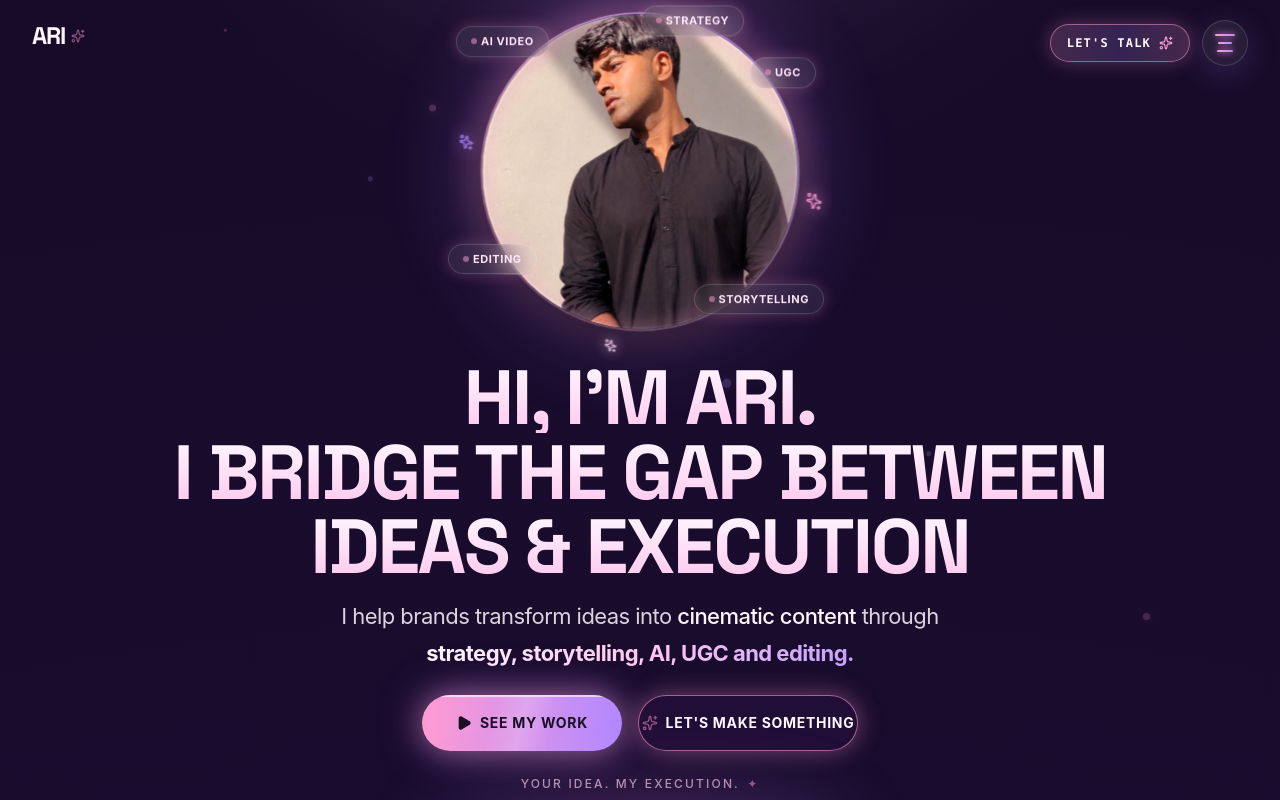
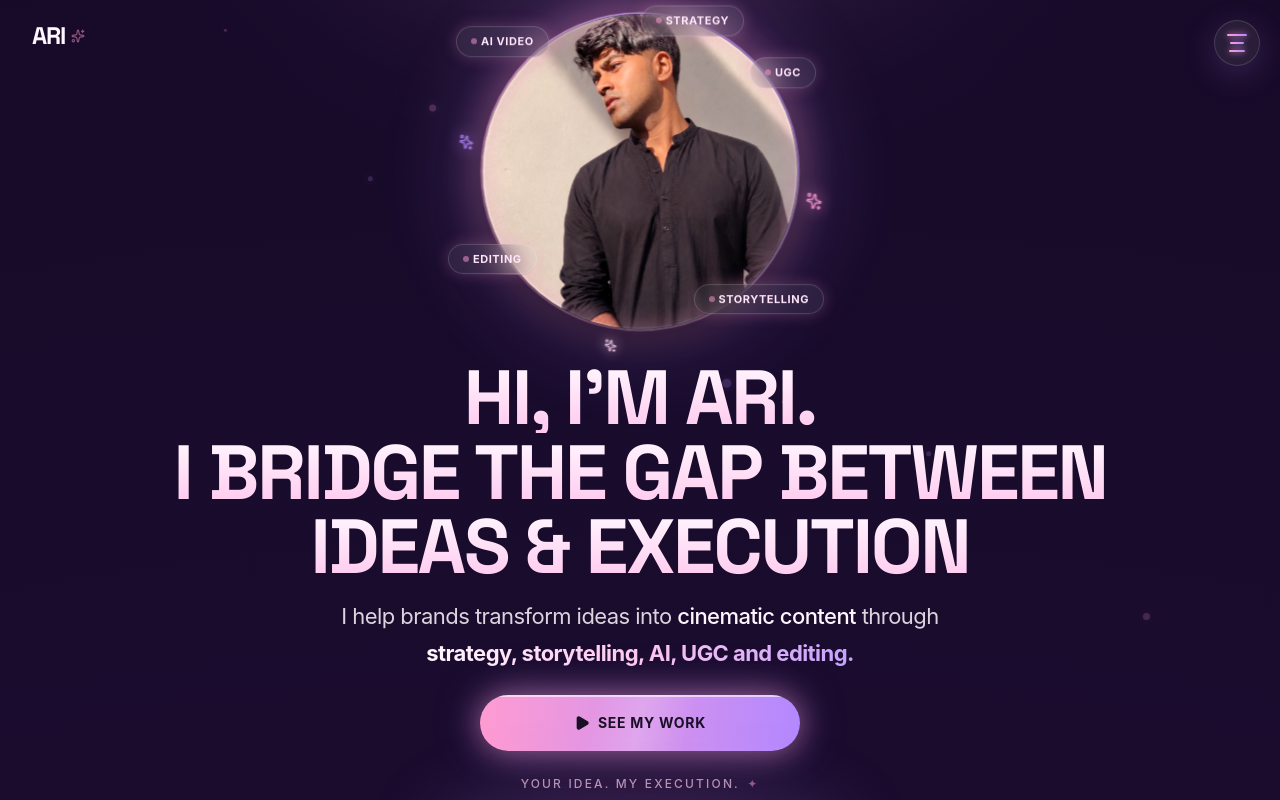
Before and after one commit to evanbose7/ARIIMAKESFILMS, a React (Vite) app: page / in a window 1280 px wide. Shown: the top 800 px of the page. Built offline with nearby package versions, Linux system fonts and the light colour scheme.

Commit message:
Remove Lets Make Something modal popup functionality per user request and set direct Instagram link

```diff
--- a/src/App.tsx
+++ b/src/App.tsx
@@ -11,12 +11,10 @@ import { PartnershipSection } from './components/PartnershipSection';
 import { PortfolioSection } from './components/PortfolioSection';
 import { AboutSection } from './components/AboutSection';
 import { FinalManifestoSection } from './components/SignaturePhilosophySection';
-import { WorkWithMeModal } from './components/WorkWithMeModal';
 import { ShowreelModal } from './components/ShowreelModal';
 
 export function App() {
   const [isDrawerOpen, setIsDrawerOpen] = useState(false);
-  const [isWorkModalOpen, setIsWorkModalOpen] = useState(false);
   const [isShowreelModalOpen, setIsShowreelModalOpen] = useState(false);
   const [activeReelTitle, setActiveReelTitle] = useState('ARI CINEMATIC REEL 2026');
 
@@ -36,8 +34,6 @@ export function App() {
       lerp: isMobile ? 0.09 : 0.06,
     });
 
-    (window as any).lenis = lenis;
-
     let animationFrameId: number;
 
     function raf(time: number) {
@@ -50,7 +46,6 @@ export function App() {
     return () => {
       cancelAnimationFrame(animationFrameId);
       lenis.destroy();
-      delete (window as any).lenis;
     };
   }, []);
 
@@ -85,7 +80,6 @@ export function App() {
       {/* Top Left ARI Logo & Top Right Circular Glass Menu Trigger */}
       <Navbar
         onOpenMenuDrawer={() => setIsDrawerOpen(true)}
-        onWorkWithMeClick={() => setIsWorkModalOpen(true)}
       />
 
       {/* Luxury Right-Side Floating Navigation Drawer */}
@@ -93,7 +87,6 @@ export function App() {
         isOpen={isDrawerOpen}
         onClose={() => setIsDrawerOpen(false)}
         onSelectPortfolioLink={handleSelectPortfolioLink}
-        onWorkWithMeClick={() => setIsWorkModalOpen(true)}
       />
 
       {/* Main Content: Hero, Emotional Gap (Think About It), Portfolio, Difference, Constellation, etc. */}
@@ -101,33 +94,20 @@ export function App() {
         <HeroSection
           scrollYProgress={scrollYProgress}
           onSeeMyWorkClick={handleScrollToPortfolio}
-          onWorkWithMeClick={() => setIsWorkModalOpen(true)}
         />
 
         <EmotionalGapSection
           scrollYProgress={scrollYProgress}
         />
 
-        <PortfolioSection
-          onOpenWorkModal={() => setIsWorkModalOpen(true)}
-        />
+        <PortfolioSection />
 
         <PartnershipSection />
 
-        <AboutSection
-          onWorkWithMeClick={() => setIsWorkModalOpen(true)}
-        />
+        <AboutSection />
 
-        <FinalManifestoSection
-          onWorkWithMeClick={() => setIsWorkModalOpen(true)}
-        />
+        <FinalManifestoSection />
       </main>
-
-      {/* Interactive Work Inquiry Modal */}
-      <WorkWithMeModal
-        isOpen={isWorkModalOpen}
-        onClose={() => setIsWorkModalOpen(false)}
-      />
 
       {/* Interactive Portfolio Showcase Modal */}
       <ShowreelModal
--- a/src/components/AboutSection.tsx
+++ b/src/components/AboutSection.tsx
@@ -5,7 +5,6 @@ import { ExperienceSection } from './ExperienceSection';
 
 interface AboutSectionProps {
   portraitSrc?: string;
-  onWorkWithMeClick?: () => void;
 }
 
 export const AboutSection: React.FC<AboutSectionProps> = ({
--- a/src/components/CtaButtons.tsx
+++ b/src/components/CtaButtons.tsx
@@ -1,47 +1,24 @@
 import React from 'react';
 import { MagneticButton } from './MagneticButton';
-import { Play, Sparkles } from 'lucide-react';
+import { Play } from 'lucide-react';
 
 interface CtaButtonsProps {
   onSeeMyWorkClick?: () => void;
-  onWorkWithMeClick?: () => void;
 }
 
 export const CtaButtons: React.FC<CtaButtonsProps> = ({
   onSeeMyWorkClick,
-  onWorkWithMeClick,
 }) => {
   return (
-    <div className="w-full flex flex-col sm:flex-row justify-center items-center gap-3 sm:gap-4 px-4 sm:px-6 my-2 sm:my-4 shrink-0 z-20">
-      {/* 1. SEE MY WORK */}
+    <div className="w-full flex justify-center items-center px-4 sm:px-6 my-2 sm:my-4 shrink-0 z-20">
       <MagneticButton
         onClick={onSeeMyWorkClick}
         ariaLabel="See Ari's Work"
-        className="w-full sm:w-auto min-w-[200px] max-w-[280px]"
+        className="w-full max-w-[280px] sm:max-w-[320px]"
       >
         <Play className="w-4 h-4 fill-current text-[#1A1026] transition-transform duration-300 group-hover:scale-110" />
         <span>SEE MY WORK</span>
       </MagneticButton>
-
-      {/* 2. LET'S MAKE SOMETHING (Contact Modal Trigger) */}
-      {onWorkWithMeClick && (
-        <button
-          type="button"
-          onClick={onWorkWithMeClick}
-          aria-label="Let's Make Something - Contact Ari"
-          className="
-            relative inline-flex items-center justify-center gap-2
-            min-h-[48px] sm:min-h-[56px] h-[56px] w-full sm:w-auto min-w-[220px] max-w-[280px] rounded-full
-            bg-[#241038]/85 text-[#FFF7FF] font-bold text-sm tracking-wider uppercase
-            border border-[#FF9BD2]/60 shadow-[0_0_25px_rgba(255,155,210,0.4)]
-            hover:shadow-[0_0_40px_rgba(255,155,210,0.65)] hover:border-[#FF9BD2] hover:bg-[#381654]/95
-            hover:scale-105 active:scale-95 transition-all duration-300 cursor-pointer select-none gpu-layer
-          "
-        >
-          <Sparkles className="w-4 h-4 text-[#FF9BD2] animate-pulse" />
-          <span>LET'S MAKE SOMETHING</span>
-        </button>
-      )}
     </div>
   );
 };
--- a/src/components/HeroSection.tsx
+++ b/src/components/HeroSection.tsx
@@ -8,13 +8,11 @@ import { BottomLine } from './BottomLine';
 
 interface HeroSectionProps {
   scrollYProgress?: MotionValue<number>;
-  onWorkWithMeClick?: () => void;
   onSeeMyWorkClick: () => void;
 }
 
 export const HeroSection: React.FC<HeroSectionProps> = ({
   scrollYProgress,
-  onWorkWithMeClick,
   onSeeMyWorkClick,
 }) => {
   return (
@@ -37,11 +35,8 @@ export const HeroSection: React.FC<HeroSectionProps> = ({
         {/* 3. Supporting Paragraph */}
         <SupportingParagraph />
 
-        {/* 4. Primary CTA Buttons: SEE MY WORK & LET'S MAKE SOMETHING */}
-        <CtaButtons
-          onSeeMyWorkClick={onSeeMyWorkClick}
-          onWorkWithMeClick={onWorkWithMeClick}
-        />
+        {/* 4. Single Primary CTA Button: SEE MY WORK */}
+        <CtaButtons onSeeMyWorkClick={onSeeMyWorkClick} />
 
       </div>
 
--- a/src/components/Navbar.tsx
+++ b/src/components/Navbar.tsx
@@ -4,10 +4,9 @@ import { Sparkles } from 'lucide-react';
 
 interface NavbarProps {
   onOpenMenuDrawer: () => void;
-  onWorkWithMeClick?: () => void;
 }
 
-export const Navbar: React.FC<NavbarProps> = ({ onOpenMenuDrawer, onWorkWithMeClick }) => {
+export const Navbar: React.FC<NavbarProps> = ({ onOpenMenuDrawer }) => {
   return (
     <>
       {/* Top Left ARI Logo */}
@@ -28,33 +27,7 @@ export const Navbar: React.FC<NavbarProps> = ({ onOpenMenuDrawer, onWorkWithMeCl
         </a>
       </motion.div>
 
-      {/* Top Right Action Group: Desktop LET'S TALK Button + Menu Trigger */}
-      <div className="fixed top-5 right-5 md:right-8 z-40 flex items-center gap-3 select-none">
-
-        {/* Desktop Header "LET'S TALK" Pill Button */}
-        {onWorkWithMeClick && (
-          <motion.button
-            initial={{ opacity: 0, scale: 0.9, y: -16 }}
-            animate={{ opacity: 1, scale: 1, y: 0 }}
-            transition={{ duration: 0.6, delay: 0.2, ease: [0.22, 1, 0.36, 1] }}
-            whileHover={{ scale: 1.04, y: -1 }}
-            whileTap={{ scale: 0.96 }}
-            onClick={onWorkWithMeClick}
-            className="
-              hidden sm:inline-flex items-center gap-2 px-4 py-2.5 rounded-full
-              bg-gradient-to-r from-[#FF9BD2]/20 via-[#B388FF]/20 to-[#FF9BD2]/20
-              border border-[#FF9BD2]/50 backdrop-blur-md
-              text-xs font-mono font-bold tracking-widest text-[#FFF7FF] uppercase
-              shadow-[0_0_20px_rgba(255,155,210,0.3)] hover:shadow-[0_0_30px_rgba(255,155,210,0.5)]
-              hover:border-[#FF9BD2] transition-all duration-300 cursor-pointer
-            "
-          >
-            <span>LET'S TALK</span>
-            <Sparkles className="w-3.5 h-3.5 text-[#FF9BD2] animate-pulse" />
-          </motion.button>
-        )}
-
-        {/* Top Right Circular Glass Menu Trigger */}
+      {/* Top Right Circular Glass Menu Trigger (20px from top & right) */}
       <motion.button
         initial={{ opacity: 0, scale: 0.9, y: -16 }}
         animate={{ opacity: 1, scale: 1, y: 0 }}
@@ -64,6 +37,7 @@ export const Navbar: React.FC<NavbarProps> = ({ onOpenMenuDrawer, onWorkWithMeCl
         onClick={onOpenMenuDrawer}
         aria-label="Open portfolio navigation drawer"
         className="
+          fixed top-5 right-5 z-40
           w-[46px] h-[46px] rounded-full
           bg-white/[0.08] border border-white/[0.14] text-[#FFF7FF]
           backdrop-blur-[16px] shadow-[0_8px_32px_rgba(179,136,255,0.2)]
@@ -80,8 +54,6 @@ export const Navbar: React.FC<NavbarProps> = ({ onOpenMenuDrawer, onWorkWithMeCl
           <span className="w-4 h-[2px] rounded-full bg-gradient-to-r from-[#FF9BD2] to-[#B388FF] shadow-[0_0_6px_#FF9BD2] group-hover:w-5 transition-all" />
         </div>
       </motion.button>
-
-      </div>
     </>
   );
 };
--- a/src/components/NavigationDrawer.tsx
+++ b/src/components/NavigationDrawer.tsx
@@ -6,7 +6,6 @@ interface NavigationDrawerProps {
   isOpen: boolean;
   onClose: () => void;
   onSelectPortfolioLink: (type: 'YOUTUBE' | 'REELS' | 'BRAND WORKS') => void;
-  onWorkWithMeClick?: () => void;
 }
 
 export const PORTFOLIO_CARDS = [
@@ -40,7 +39,6 @@ export const NavigationDrawer: React.FC<NavigationDrawerProps> = ({
   isOpen,
   onClose,
   onSelectPortfolioLink,
-  onWorkWithMeClick,
 }) => {
   const cardContainerVariants = {
     hidden: {},
@@ -197,27 +195,6 @@ export const NavigationDrawer: React.FC<NavigationDrawerProps> = ({
               })}
             </motion.div>
 
-            {/* WORK WITH ARI / CONNECT CTA BUTTON */}
-            {onWorkWithMeClick && (
-              <button
-                type="button"
-                onClick={() => {
-                  onClose();
-                  onWorkWithMeClick();
-                }}
-                className="
-                  w-full py-3.5 px-5 rounded-full
-                  bg-gradient-to-r from-[#FF9BD2] via-[#FFD6F5] to-[#B388FF]
-                  text-[#100719] font-mono font-bold text-xs tracking-widest uppercase
-                  shadow-[0_0_25px_rgba(255,155,210,0.5)] hover:shadow-[0_0_35px_rgba(255,155,210,0.7)]
-                  transition-all duration-300 flex items-center justify-center gap-2 cursor-pointer
-                "
-              >
-                <span>LET'S TALK</span>
-                <Sparkles className="w-4 h-4 text-[#100719] fill-current animate-pulse" />
-              </button>
-            )}
-
             {/* BOTTOM SOCIAL AREA */}
             <div className="pt-4 border-t border-white/10 shrink-0 z-10 flex flex-col space-y-3">
               <div className="flex items-center justify-between text-[14px] font-medium text-[#FFF7FF]/80">
--- a/src/components/SignaturePhilosophySection.tsx
+++ b/src/components/SignaturePhilosophySection.tsx
@@ -398,11 +398,7 @@ export const SignaturePhilosophySection: React.FC<SignaturePhilosophySectionProp
   );
 };
 
-interface FinalManifestoSectionProps {
-  onWorkWithMeClick?: () => void;
-}
-
-export const FinalManifestoSection: React.FC<FinalManifestoSectionProps> = ({ onWorkWithMeClick }) => {
+export const FinalManifestoSection: React.FC = () => {
 
   return (
     <section className="relative w-full py-20 sm:py-32 px-4 sm:px-8 overflow-hidden z-20 bg-transparent text-[#FFF7FF] flex flex-col items-center justify-center select-none">
@@ -447,10 +443,11 @@ export const FinalManifestoSection: React.FC<FinalManifestoSectionProps> = ({ on
             <span>🎲</span>
           </h3>
 
-          {/* Translucent Purple Glass Pill CTA Button */}
-          <button
-            type="button"
-            onClick={onWorkWithMeClick}
+          {/* Translucent Purple Glass Pill Direct Instagram Link */}
+          <a
+            href="https://www.instagram.com/ariimakesfilms?igsh=a3JmMWJsM3duczEy&utm_source=qr"
+            target="_blank"
+            rel="noopener noreferrer"
             className="
               relative px-8 py-4 sm:px-10 sm:py-5 rounded-full
               bg-gradient-to-r from-[#2A1047]/90 via-[#3B1560]/90 to-[#2A1047]/90
@@ -462,7 +459,7 @@ export const FinalManifestoSection: React.FC<FinalManifestoSectionProps> = ({ on
           >
             <span>LET'S MAKE SOMETHING</span>
             <ArrowUpRight className="w-4 h-4 text-[#FF9BD2] transition-transform duration-300 group-hover:translate-x-0.5 group-hover:-translate-y-0.5" />
-          </button>
+          </a>
         </motion.div>
 
       </div>
```
Also changed, not shown: src/components/PortfolioSection.tsx (+10 -8 lines). Lines whose indentation alone changed are shown as unchanged.
